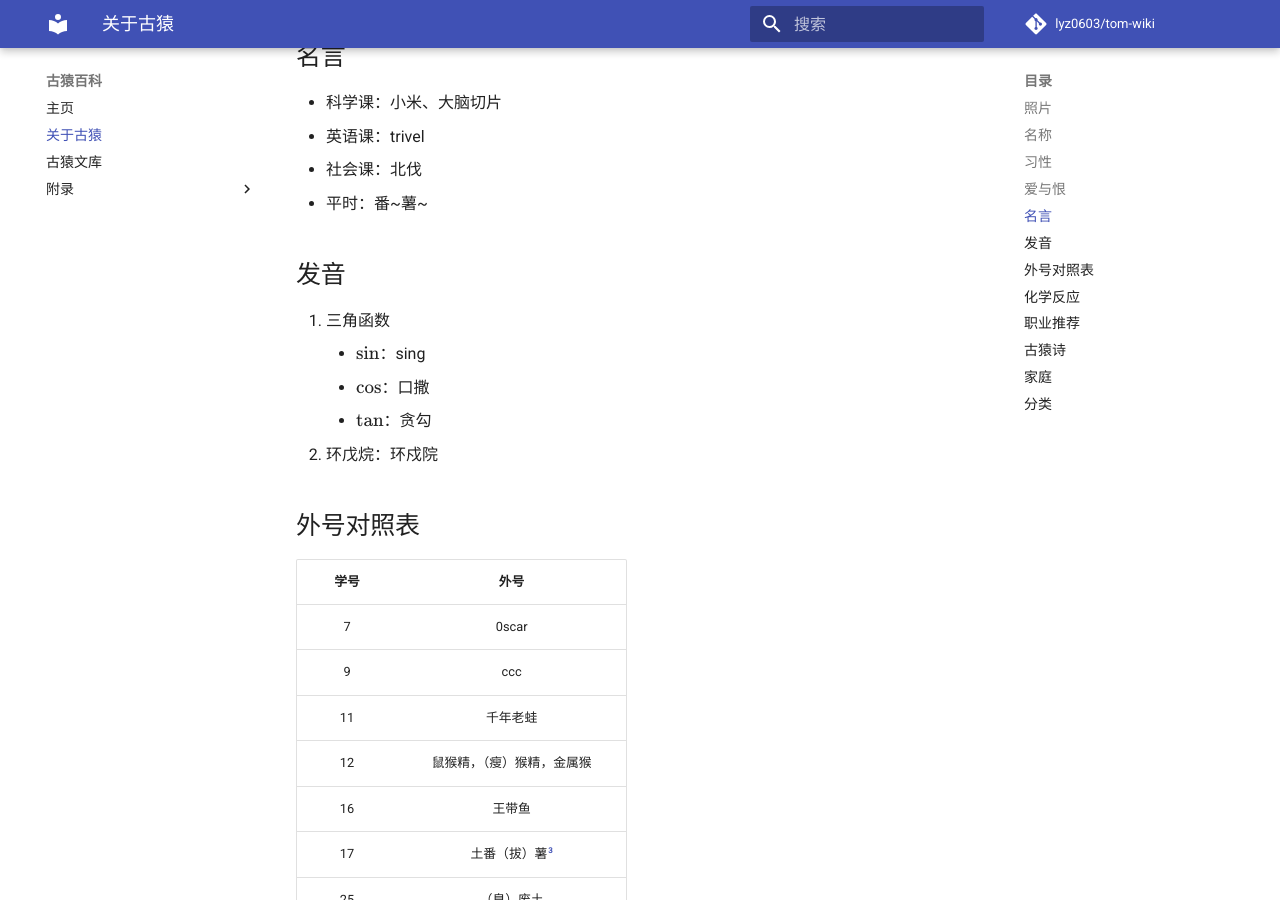
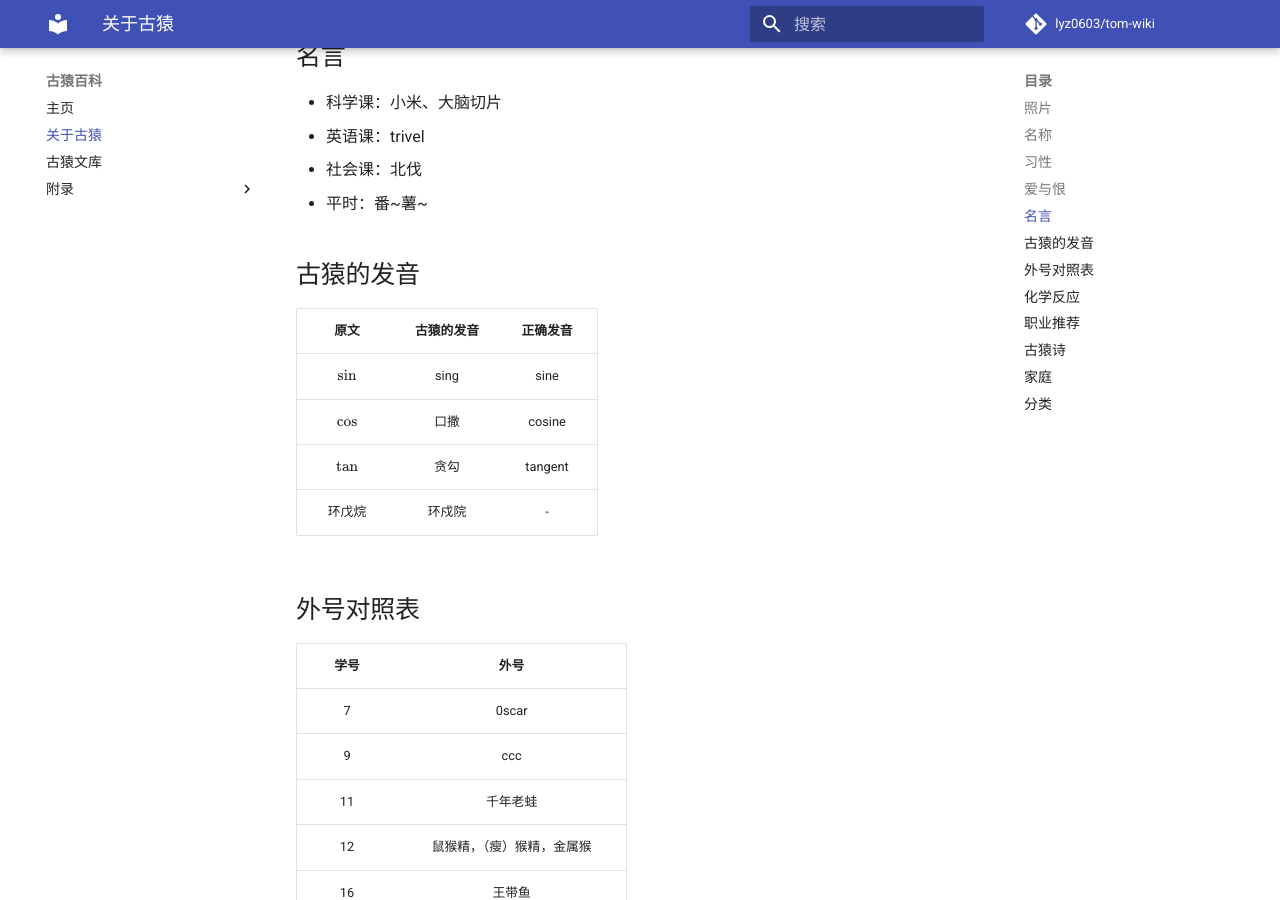
Before and after one commit to lyz0603/tom-wiki, an MkDocs documentation site: the page built from docs/about.md, in a window 1280 px wide and 900 px high, scrolled down 4332 px. Built offline with MkDocs 1.6.1 and Material for MkDocs 9.7.7, drawn with Linux system fonts in a browser that asks for light colours; emoji names are drawn with the system emoji font; comment, search, counter and statistics services are not loaded.

Commit message:
更新发音

```diff
--- a/docs/about.md
+++ b/docs/about.md
@@ -43,13 +43,14 @@ comments: true
 - 社会课：北伐
 - 平时：番\~薯\~
 
-## 发音
+## 古猿的发音
 
-1. 三角函数
-    - $\sin$：sing
-    - $\cos$：口撒
-    - $\tan$：贪勾
-2. 环戊烷：环戍院
+|原文|古猿的发音|正确发音|
+|:-:|:-:|:-:|
+|$\sin$|sing|sine|
+|$\cos$|口撒|cosine|
+|$\tan$|贪勾|tangent|
+|环戊烷|环戍院|-|
 
 ## 外号对照表
 
```
